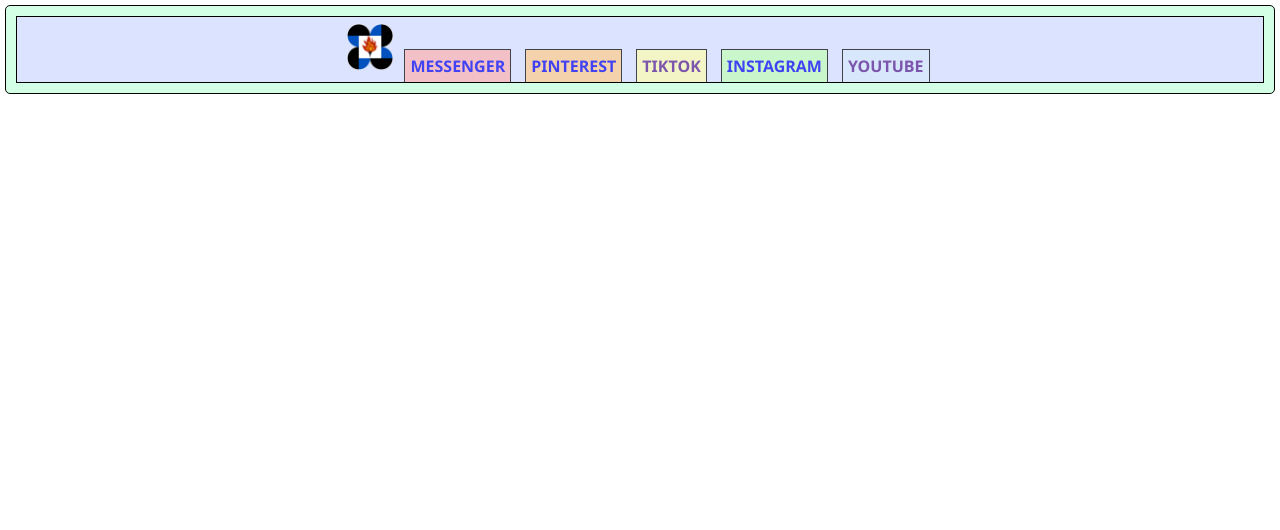
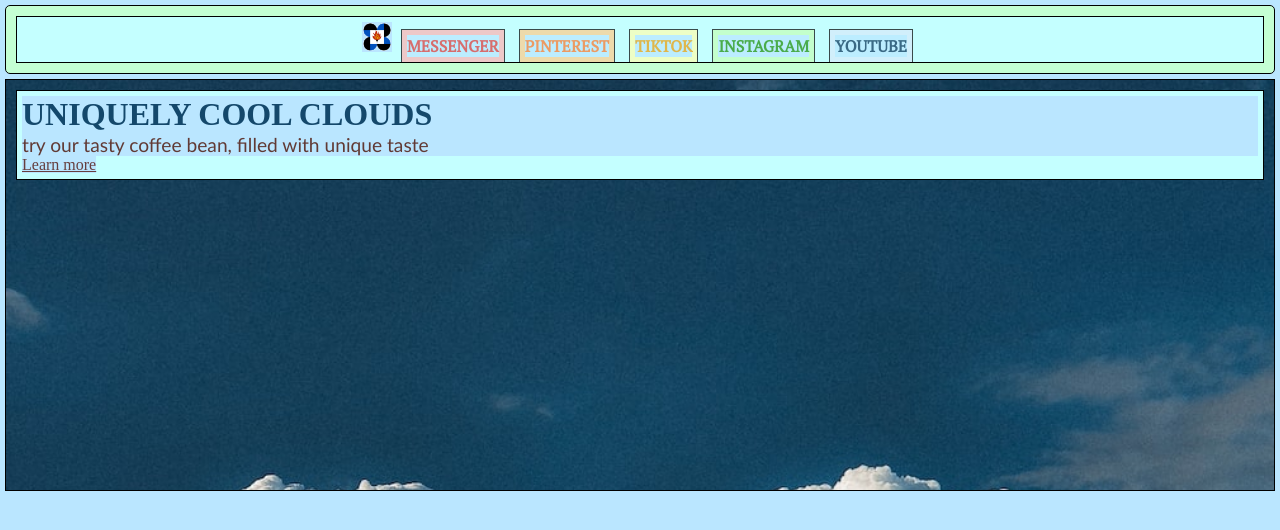
Before and after one commit to o-jino/JinoBabol_modle5, a plain HTML site: page index.html in a window 1280 px wide. Drawn offline with Linux system fonts and the light colour scheme.

Commit message:
Add files via upload

```diff
--- a/index.html
+++ b/index.html
@@ -4,99 +4,34 @@
     <meta charset="UTF-8">
     <meta name="viewport" content="width=device-width, initial-scale=1.0">
     <title>Document</title>
-    <style>
-      *{
-        padding: 0px;
-        margin: 0px;
-       }
-
-    div{
-        border: 1px solid rgb(0, 0, 0);
-        padding: 5px;
-        margin: 5px;
-        background-color: rgb(221, 255, 198);
-        }
-    div div{
-        background-color: rgb(219, 227, 255);
-    }
-    .navbar{
-     background-color: rgb(212, 255, 231);
-     border-radius: 5px;
-     border: 1px solid rgb(0, 0, 0);
-    }
-    #msgr{
-        background-color: rgb(255, 178, 178);
-    }
-    #pt{
-        background-color: rgb(255, 203, 136);
-    }
-    #tk{
-        background-color: rgb(255, 254, 175);
-    }
-    #inst{
-        background-color: rgb(195, 255, 183);
-    }
-    #yt{
-        background-color: rgb(215, 233, 250);
-    }
-    #linksgroup{
-        text-align: center;
-    }
-    .links{
-        display: inline;
-        border: 1px solid rgb(0, 0, 0);
-        font-family: 'Segoe UI', Tahoma, Geneva, Verdana, sans-serif;
-        text-transform: uppercase;
-        opacity: 0.7;
-        transform: 0.6;
-        font-weight: 800;
-    }
-    .links a{
-             text-decoration: none;
-    }
-    .links:hover{
-
-    }
-    </style>
 </head>
 <body>
 
     <div class="navbar">
+
         <div id="linksgroup">
-            <img src="pshs.png" width="50" class="image">
+            <img src="pshs.png" width="30" class="image">
             <div class="links" id="msgr"><a href="https://www.messenger.com/">messenger</a></div>
             <div class="links" id="pt"><a href="https://www.pinterest.ph/">pinterest</a></div>
             <div class="links" id="tk"><a href="">tiktok</a></div>
             <div class="links" id="inst"><a href="https://www.youtube.ph/">instagram</a></div>
             <div class="links" id="yt"><a href="">youtube</a></div>
         </div>
+    </div>
 
-    </div>
+        <div class="banner">
+            <div class="bannertext">
+                <h2>Uniquely Cool Clouds</h2>
+                <p> try our tasty coffee bean, filled with unique taste </p>
+                <a href="#">Learn more</a>
+            </div>
+        </div>
 
 
 
 
 
 
-
-
-
-
-
-
-
-
-
-
-
-
-
-
-
-
-
-
-
-
+    <link rel="stylesheet" href="style.css">
 </body>
 </html>
--- /dev/null
+++ b/style.css
@@ -0,0 +1,101 @@
+
+@import url('https://fonts.googleapis.com/css2?family=PT+Serif&display=swap');
+*
+{
+    padding: 0px;
+    margin: 0px;
+    background-color: rgb(186, 230, 255);
+   }
+
+div{
+    border: 1px solid rgb(0, 0, 0);
+    padding: 5px;
+    margin: 5px;
+
+    }
+div div{
+  background-color: rgb(196, 255, 255);
+}
+.navbar{
+ background-color: rgb(196, 255, 211);
+ border-radius: 5px;
+ border: 1px solid rgb(0, 0, 0);
+}
+#msgr{
+    background-color: rgb(255, 178, 178);
+}
+#pt{
+    background-color: rgb(255, 203, 136);
+}
+#tk{
+    background-color: rgb(255, 254, 175);
+}
+#inst{
+    background-color: rgb(195, 255, 183);
+}
+#yt{
+    background-color: rgb(215, 233, 250);
+}
+
+#msgr a{
+color: rgb(224, 48, 48);
+}
+#pt a{
+color: rgb(253, 114, 34);
+}
+#tk a{
+color: rgb(235, 153, 1);
+}
+#inst a{
+color: rgb(23, 138, 0);
+}
+#yt a{
+color: rgb(1, 43, 82);
+}
+
+#linksgroup{
+    text-align: center;
+}
+.links{
+    display: inline;
+    border: 1px solid rgb(0, 0, 0);
+    font-family: 'Segoe UI', Tahoma, Geneva, Verdana, sans-serif;
+    text-transform: uppercase;
+    opacity: 0.7;
+    transform: 0.6;
+    font-weight: 800;
+    font-family: 'PT serif';
+}
+.links a{
+         text-decoration: none;
+
+}
+.links:hover{
+    opacity: 100;
+    transition: 0.4s;
+    font-size: larger;
+    font-family:cursive
+}
+.banner{
+background-image: url(images/cloudz.jpg);
+background-size: cover;
+background-position: center;
+width: 100yw;
+height: 400px;
+}
+.bannertext{
+    color: rgb(97, 63, 63);
+}
+.bannertext h2{
+    text-transform: uppercase;
+    color: rgb(20, 72, 107);
+    font-size: 2em;
+}
+.bannertext a{
+    color: rgb(102, 63, 63);
+}
+.bannertext p{
+    color: rgb(97, 58, 53);
+    font-family: 'Gill Sans', 'Gill Sans MT', Calibri, 'Trebuchet MS', sans-serif;
+    font-size: 120%;
+}
```
Also changed, not shown: images/banner-bg.jpg (added), images/cloudz.jpg (added).
